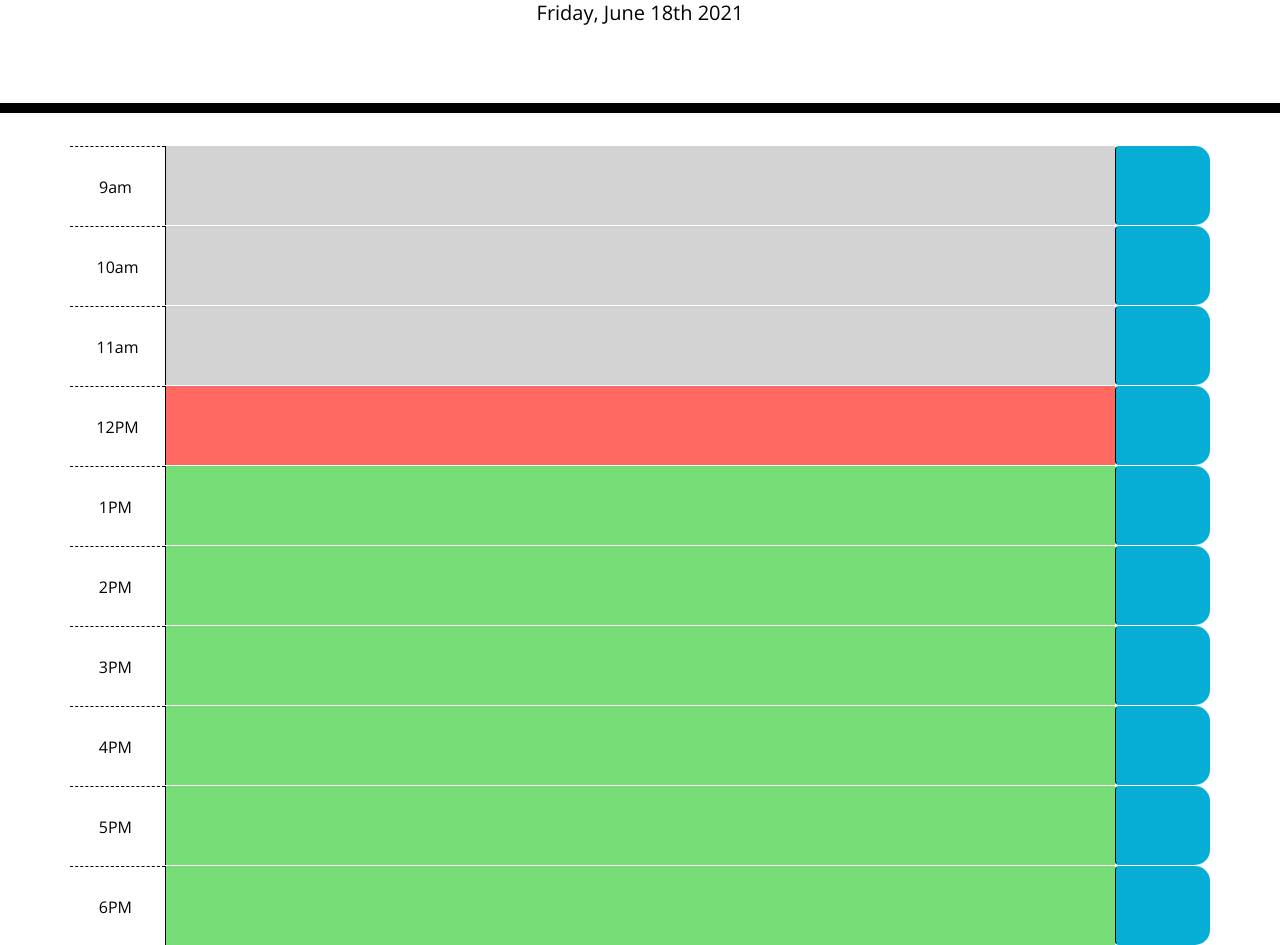
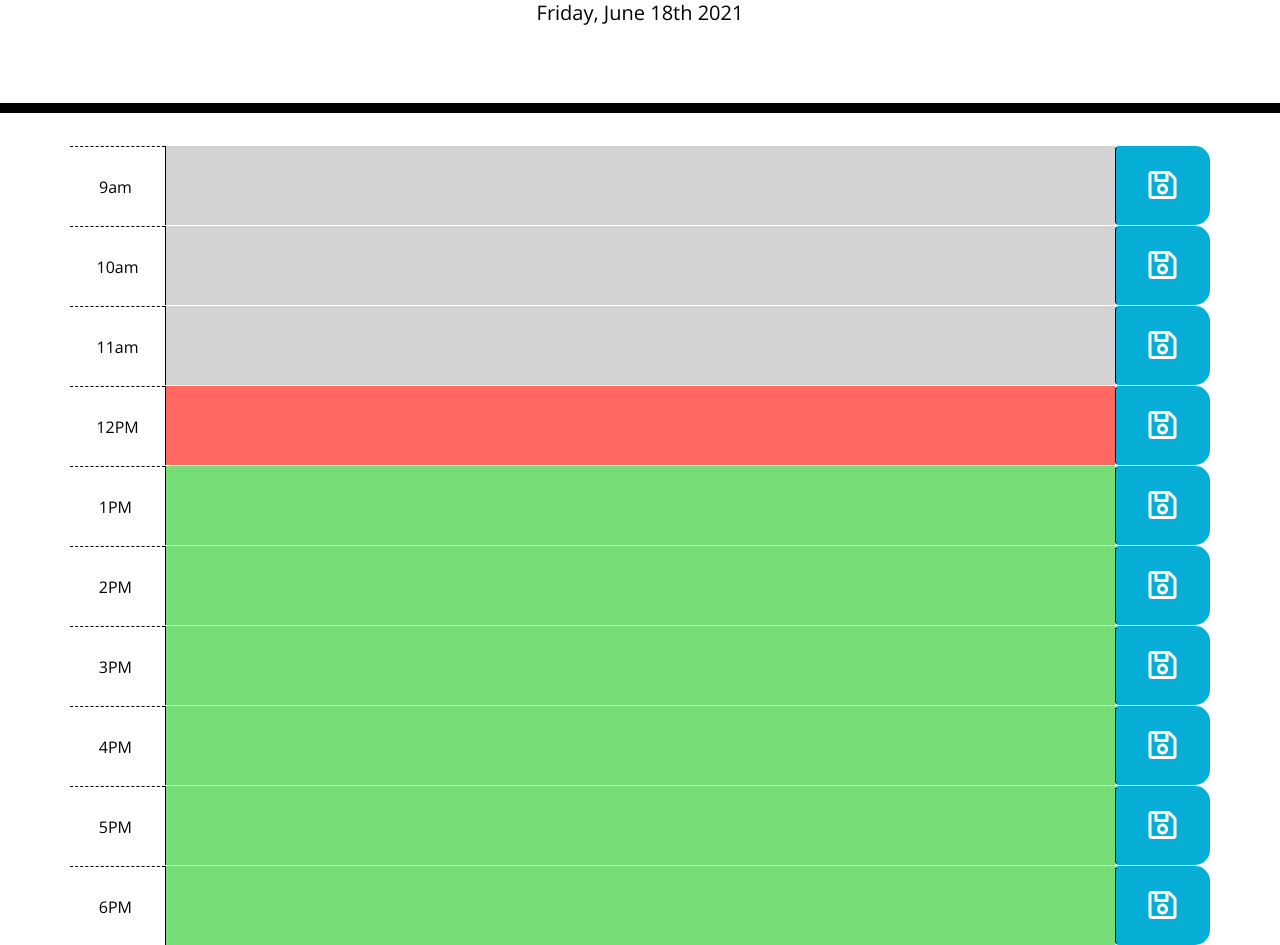
Before and after one commit to Jacob-Banks/Sheduler, a plain HTML site: page index.html in a window 1280 px wide. Shown: the part 191-1136 px from the top of the page. Drawn offline with nearby package versions, Linux system fonts and the light colour scheme.

Commit message:
added save icon

```diff
--- a/index.html
+++ b/index.html
@@ -25,64 +25,64 @@
       <div class="col-2 col-md-1 hour">
         9am </div>
       <textarea class="col-8 col-md-10 description"></textarea>
-      <button class="btn saveBtn col-2 col-md-1"></button>
+      <button class="btn saveBtn col-2 col-md-1"><i class="far fa-save fa-2x"></i></button>
     </div>
     <div id="10" class="row time-block">
       <div class="col-2 col-md-1 hour">
         10am
       </div>
       <textarea class="col-8 col-md-10 description"></textarea>
-      <button class="btn saveBtn col-2 col-md-1"></button>
+      <button class="btn saveBtn col-2 col-md-1"><i class="far fa-save fa-2x"></i></button>
     </div>
     <div id="11" class="row time-block">
       <div class="col-2 col-md-1 hour">
         11am
       </div>
       <textarea class="col-8 col-md-10 description"></textarea>
-      <button class="btn saveBtn col-2 col-md-1"></button>
+      <button class="btn saveBtn col-2 col-md-1"><i class="far fa-save fa-2x"></i></button>
     </div>
     <div id="12" class="row time-block">
       <div class="col-2 col-md-1 hour">
         12PM
       </div>
       <textarea class="col-8 col-md-10 description"></textarea>
-      <button class="btn saveBtn col-2 col-md-1"></button>
+      <button class="btn saveBtn col-2 col-md-1"><i class="far fa-save fa-2x"></i></button>
     </div>
     <div id="13" class="row time-block">
       <div class="col-2 col-md-1 hour">
         1PM </div>
       <textarea class="col-8 col-md-10 description"></textarea>
-      <button class="btn saveBtn col-2 col-md-1"></button>
+      <button class="btn saveBtn col-2 col-md-1"><i class="far fa-save fa-2x"></i></button>
     </div>
     <div id="14" class="row time-block">
       <div class="col-2 col-md-1 hour">
         2PM </div>
       <textarea class="col-8 col-md-10 description"></textarea>
-      <button class="btn saveBtn col-2 col-md-1"></button>
+      <button class="btn saveBtn col-2 col-md-1"><i class="far fa-save fa-2x"></i></button>
     </div>
     <div id="15" class="row time-block">
       <div class="col-2 col-md-1 hour">
         3PM </div>
       <textarea class="col-8 col-md-10 description"></textarea>
-      <button class="btn saveBtn col-2 col-md-1"></button>
+      <button class="btn saveBtn col-2 col-md-1"><i class="far fa-save fa-2x"></i></button>
     </div>
     <div id="16" class="row time-block">
       <div class="col-2 col-md-1 hour">
         4PM </div>
       <textarea class="col-8 col-md-10 description"></textarea>
-      <button class="btn saveBtn col-2 col-md-1"></button>
+      <button class="btn saveBtn col-2 col-md-1"><i class="far fa-save fa-2x"></i></button>
     </div>
     <div id="17" class="row time-block">
       <div class="col-2 col-md-1 hour">
         5PM </div>
       <textarea class="col-8 col-md-10 description"></textarea>
-      <button class="btn saveBtn col-2 col-md-1"></button>
+      <button class="btn saveBtn col-2 col-md-1"><i class="far fa-save fa-2x"></i></button>
     </div>
     <div id="18" class="row time-block">
       <div class="col-2 col-md-1 hour">
         6PM </div>
       <textarea class="col-8 col-md-10 description"></textarea>
-      <button class="btn saveBtn col-2 col-md-1"></button>
+      <button class="btn saveBtn col-2 col-md-1"><i class="far fa-save fa-2x"></i></button>
     </div>
 
   </div>
```
